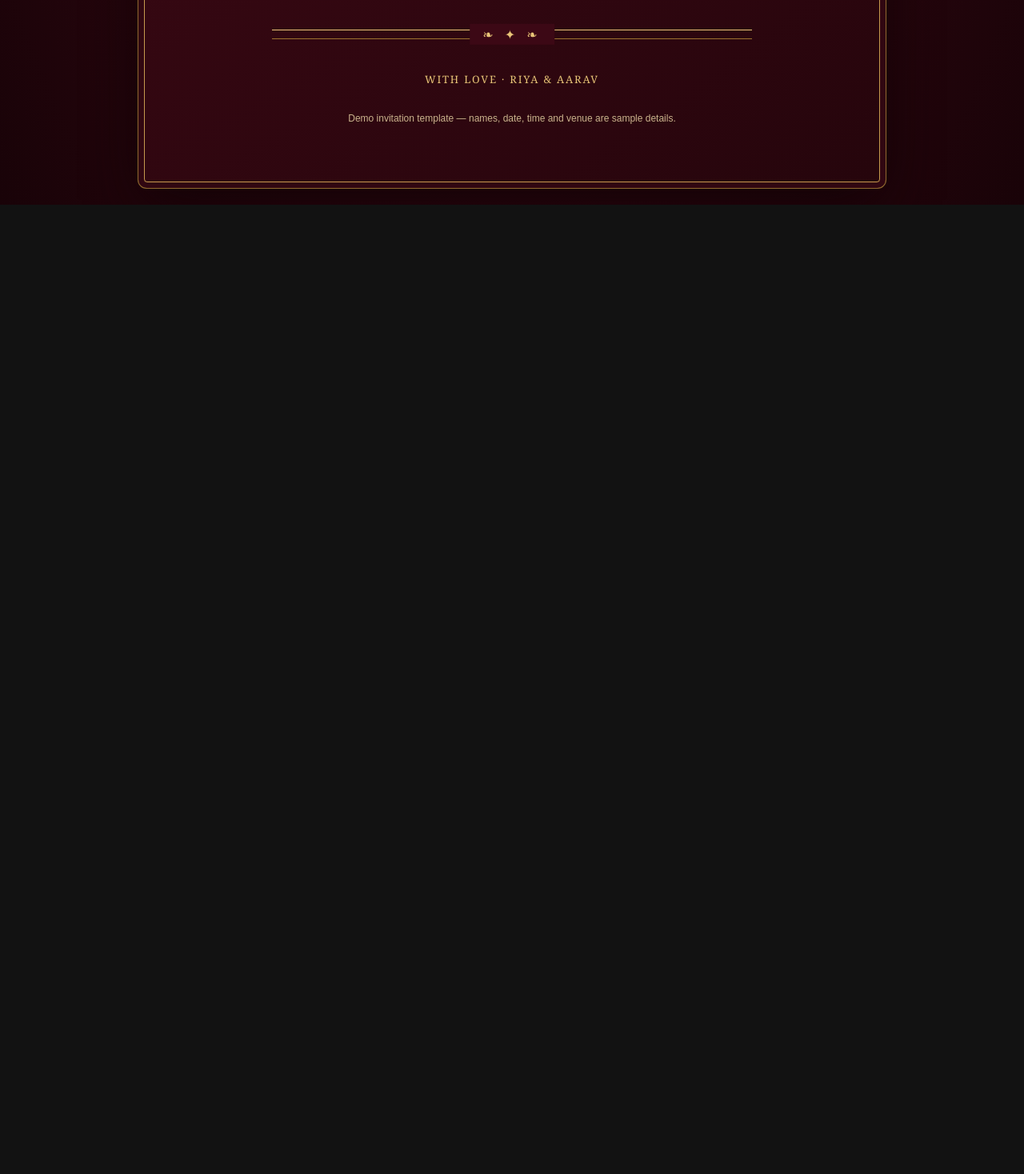
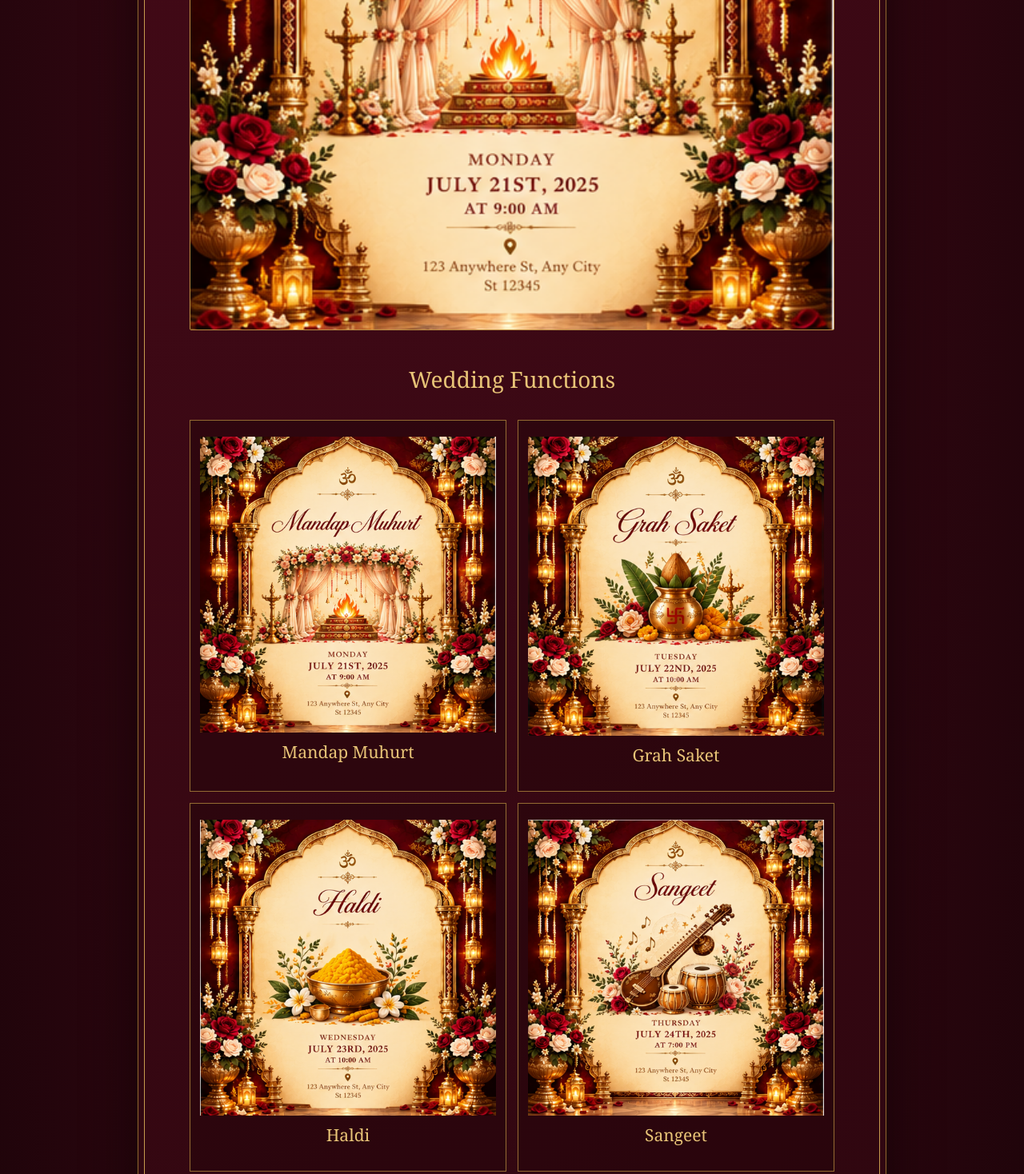
Before and after one commit to SaurabhMehta93/saurabh-aicreates-digital-invitations, a plain HTML site: page template-01-royal-burgundy-gold/invitation.html in a window 1280 px wide. Shown: the part 1211-2679 px from the top of the page at 80% size. Before the commit the page ends 1467 px from the top, so only its background shows below. Drawn offline with Linux system fonts and the light colour scheme.

Commit message:
Use current Template-01 images in invitation page

```diff
--- a/template-01-royal-burgundy-gold/invitation.html
+++ b/template-01-royal-burgundy-gold/invitation.html
@@ -31,11 +31,22 @@
     <section class="section">
       <h2>A Royal Invitation</h2>
       <p class="intro">A day made more beautiful by the people we love. Your presence and blessings will mean the world to us.</p>
-      <img class="media" src="image/riya-aarav-invitation.svg" alt="Royal burgundy and gold wedding invitation card">
+      <img class="media" src="image/01-mandap-muhurt.png" alt="Royal burgundy and gold wedding invitation card">
+    </section>
+    <section class="section">
+      <h2>Wedding Functions</h2>
+      <div class="details">
+        <div class="detail"><img src="image/01-mandap-muhurt.png" alt="Mandap Muhurt invitation" style="width:100%;max-height:420px;object-fit:contain"><h3>Mandap Muhurt</h3></div>
+        <div class="detail"><img src="image/02-grah-saket.png" alt="Grah Saket invitation" style="width:100%;max-height:420px;object-fit:contain"><h3>Grah Saket</h3></div>
+        <div class="detail"><img src="image/03-haldi.png" alt="Haldi invitation" style="width:100%;max-height:420px;object-fit:contain"><h3>Haldi</h3></div>
+        <div class="detail"><img src="image/04-sangeet.png" alt="Sangeet invitation" style="width:100%;max-height:420px;object-fit:contain"><h3>Sangeet</h3></div>
+        <div class="detail"><img src="image/05-wedding.png" alt="Wedding invitation" style="width:100%;max-height:420px;object-fit:contain"><h3>Wedding</h3></div>
+        <div class="detail"><img src="image/06-reception.png" alt="Reception invitation" style="width:100%;max-height:420px;object-fit:contain"><h3>Reception</h3></div>
+      </div>
     </section>
     <section class="section">
       <h2>Our Invitation Film</h2>
-      <video class="media video" controls playsinline preload="metadata" poster="image/riya-aarav-invitation.svg">
+      <video class="media video" controls playsinline preload="metadata" poster="image/01-mandap-muhurt.png">
         <source src="video/Riya_Aarav_Royal_Wedding_Final_Video.mp4" type="video/mp4">
         Your browser does not support embedded video.
       </video>
```
